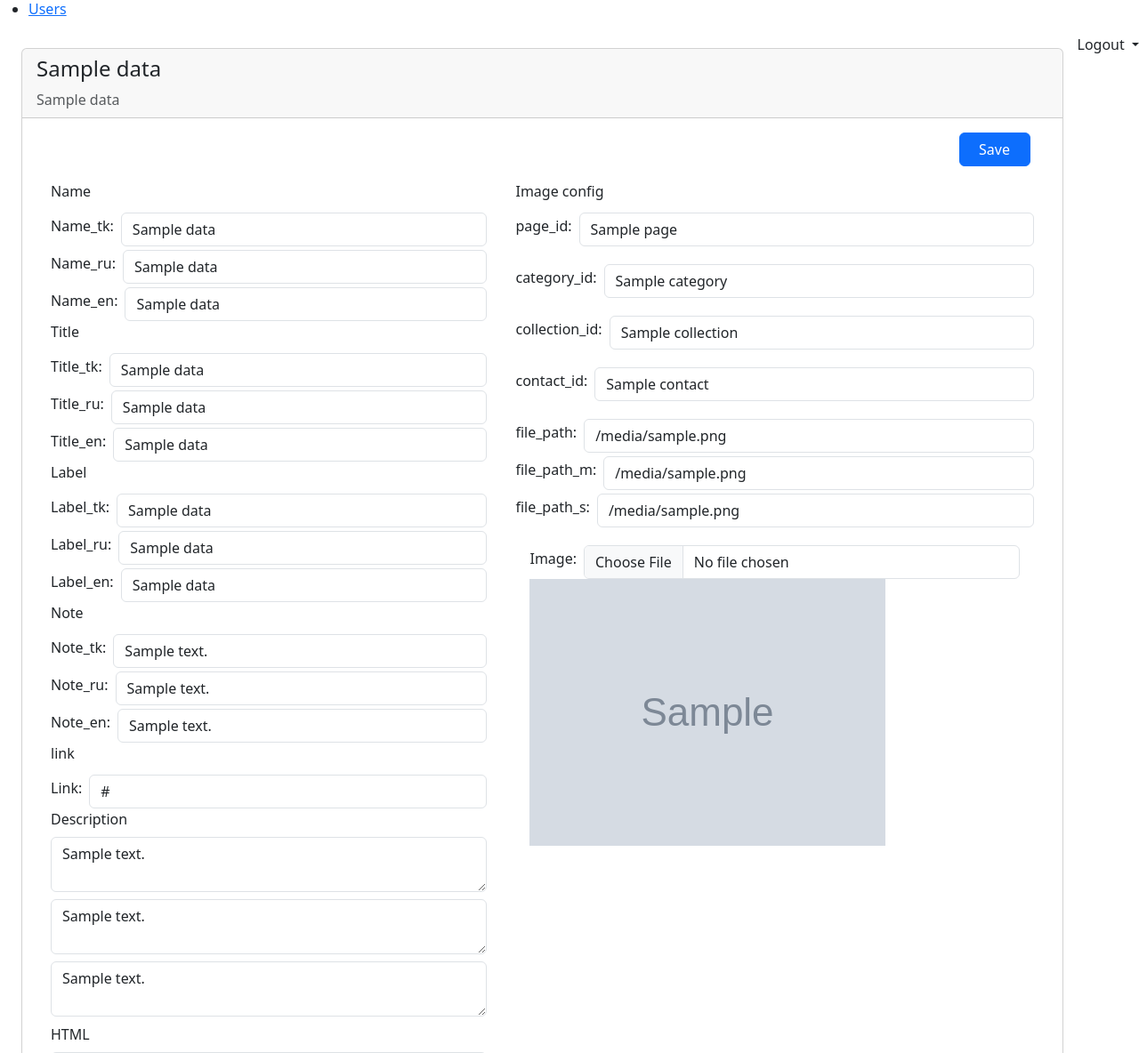
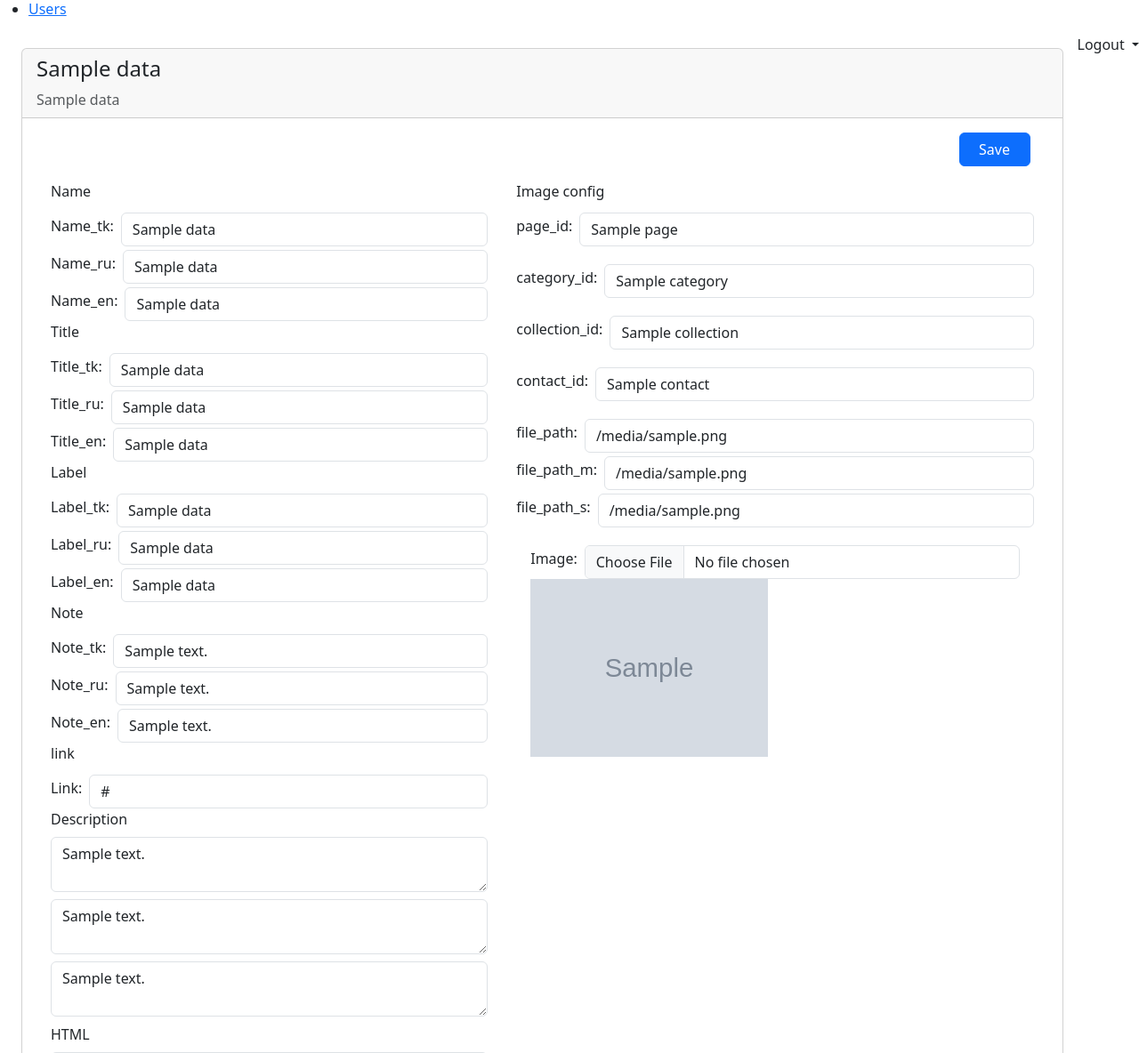
Before and after one commit to mikebionic/landing_admin, a Python web app: template main/templates/admin/manage_image.html in a window 1280 px wide. Shown: the part 446-1630 px from the top of the page at 89% size. Run offline with Jinja, Linux system fonts and the light colour scheme; the template is opened without the code that fills it: most values are stand-ins (such as "Sample title", 1, 10 or a date in 2020); grey boxes marked "Sample" are stand-in pictures; some libraries are stand-ins or nearby versions.

Commit message:
updated image max height

```diff
--- a/main/templates/admin/manage_image.html
+++ b/main/templates/admin/manage_image.html
@@ -551,7 +551,7 @@ content %}
 																</div>
 																<img
 																	src="{{data.file_path}}"
-																	style="max-width: 25rem"
+																	style="max-width: 25rem; max-height: 12.5rem;"
 																/>
 															</div>
 														</div>
```
